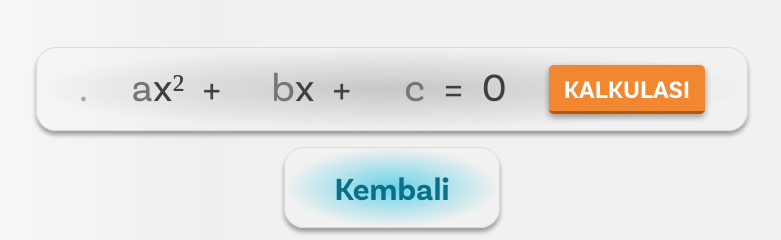
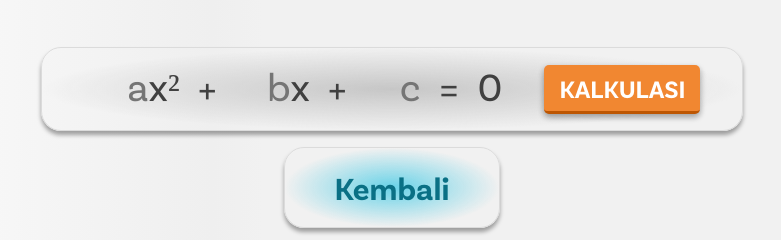
Before and after one commit to wolfgangserque/tugas, a plain HTML site: page perhitungan.html in a window 1280 px wide. Shown: the part 361-601 px from the top of the page, 248-1029 px from the left. Drawn offline with Linux system fonts and the light colour scheme.

Commit message:
revisi titik

```diff
--- a/perhitungan.html
+++ b/perhitungan.html
@@ -47,7 +47,7 @@
         <img src="resources/logo.svg" style="height: 200px; width: 200px;" class="animated animatedFadeInUp fadeInUp">
         <div id="equat-container" class="flex-row shadow animated animatedFadeInUp fadeInUp" class="a">
           <div id="equations" class="lightfont">
-          <span style="color: #A9A9A9;">.</span><input id="a" class="lightfont" onclick="blankForm('a')" type="number" placeholder="a"></input>x²&nbsp + <input id="b" class="lightfont" onclick="blankForm('b')" type="number" placeholder="b"></input>x&nbsp + <input id="c" class="lightfont" onclick="blankForm('c')" type="number" placeholder="c"></input>&nbsp =&nbsp 0
+          <span style="color: #A9A9A9;"></span><input id="a" class="lightfont" onclick="blankForm('a')" type="number" placeholder="a"></input>x²&nbsp + <input id="b" class="lightfont" onclick="blankForm('b')" type="number" placeholder="b"></input>x&nbsp + <input id="c" class="lightfont" onclick="blankForm('c')" type="number" placeholder="c"></input>&nbsp =&nbsp 0
           </div>
           <button id="hitung" class="mediumfont" onclick="hitungPersamaan()">
           KALKULASI
```
